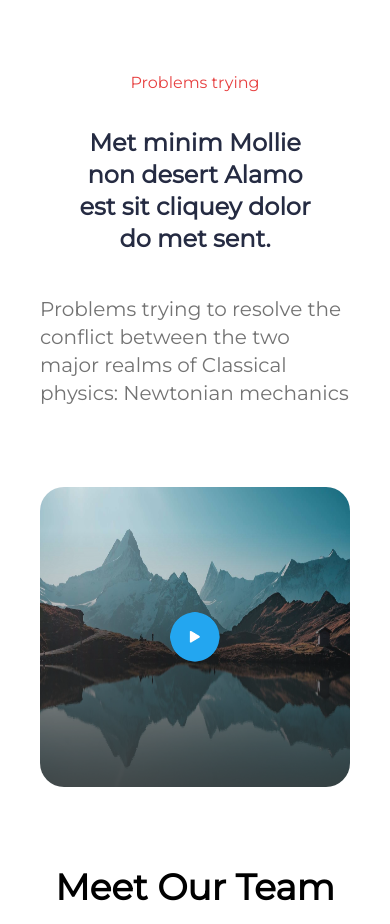
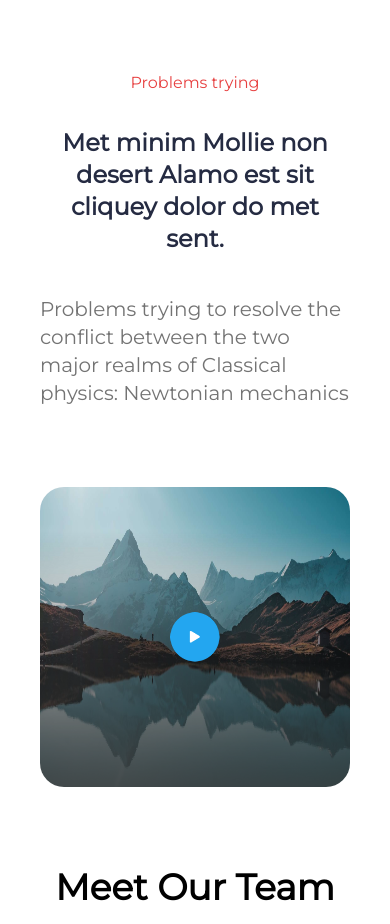
Before and after one commit to cyrusDev1/FigmaToCode-Challenge-Week3-cyrusDev, a Nuxt app: page / in a window 390 px wide. Shown: the part 1460-2384 px from the top of the page. Built offline with nearby package versions, Linux system fonts and the light colour scheme.

Commit message:
feat: mobile

```diff
--- a/components/About/about.vue
+++ b/components/About/about.vue
@@ -44,7 +44,7 @@
             <div class="block xl:flex justify-between px:0 xl:px-20 gap-8">
                 <div class="text-center xl:text-left space-y-8 mb-10 xl:mb-0">
                     <h2 class="text-[#E74040]">Problems trying</h2>
-                    <p class="text-2xl font-bold w-3/4 text-[#252B42] mx-auto  xl:mx-0">Met minim Mollie non desert Alamo est sit cliquey dolor do met sent.</p>
+                    <p class="text-2xl font-bold lg:w-3/4 text-[#252B42] mx-auto  xl:mx-0">Met minim Mollie non desert Alamo est sit cliquey dolor do met sent.</p>
                 </div>
                 <div class="flex items-center">
                     <p class="text-xl text-[#737373]">Problems trying to resolve the conflict between the two major realms of Classical physics: Newtonian mechanics </p>
```
